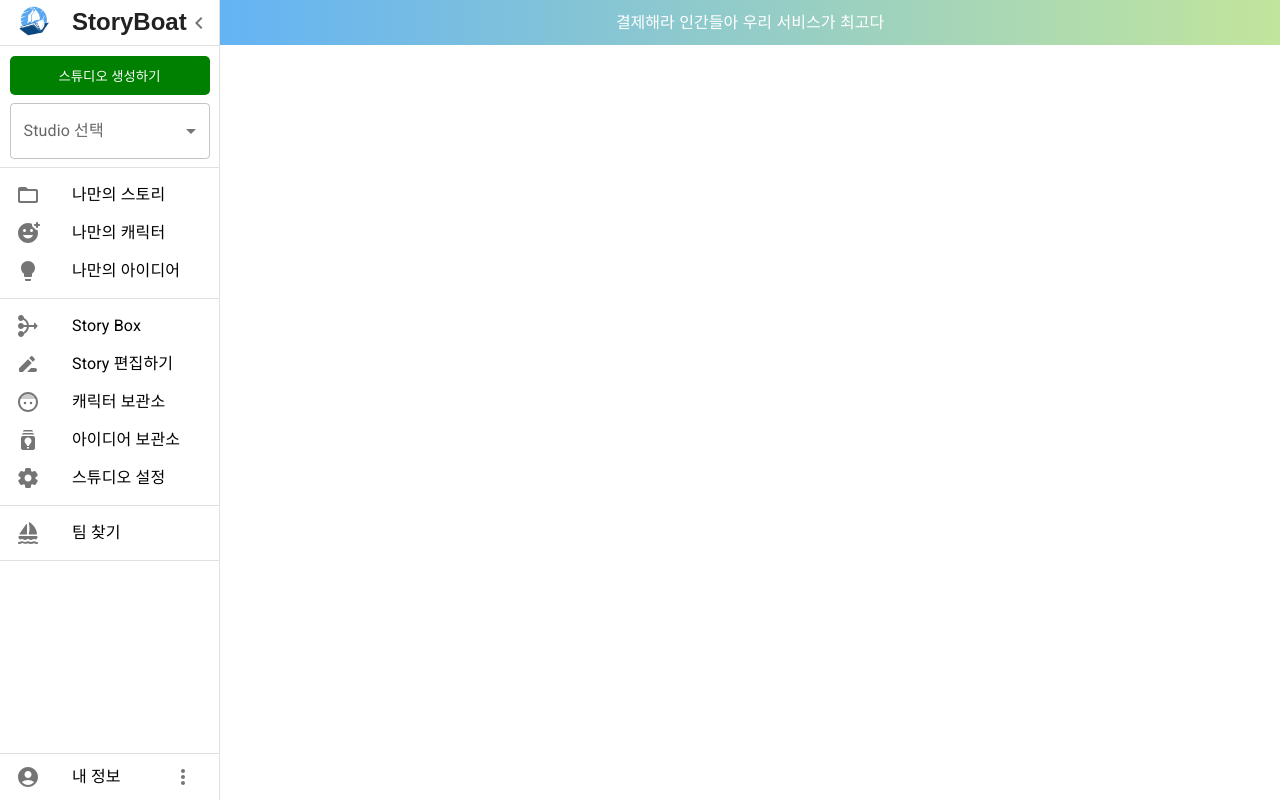
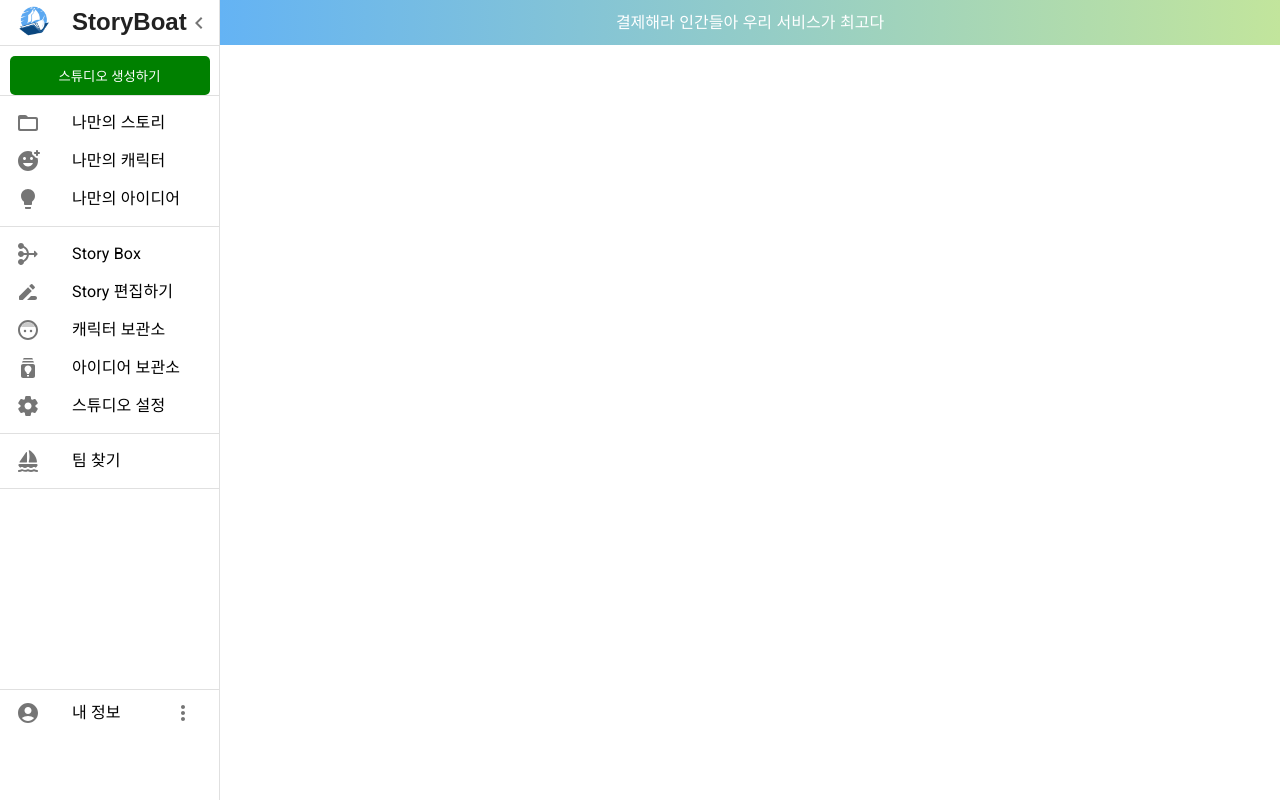
Before and after one commit to gittidev/Storyboat, a React (Vite) app in the folder frontend/: page /storyboat in a window 1280 px wide. Built offline with nearby package versions, Linux system fonts and the light colour scheme.

Commit message:
fix : 공용 컴포넌트 commons 디렉토리 생성 반영

```diff
--- a/frontend/src/components/Commons/NavBar.tsx
+++ b/frontend/src/components/Commons/NavBar.tsx
@@ -33,7 +33,7 @@ import ChevronRightIcon from "@mui/icons-material/ChevronRight";
 import Logo from "../../assets/logo.png";
 import LongMenu from "./LongMenu";
 
-import SelectStudio from "../SelectStudio";
+// import SelectStudio
 import { handleMenuClick } from "../../utils/menuUtils";
 import CustomButton from "./CustomButton";
 
@@ -136,7 +136,7 @@ export default function NavBar() {
         {/* 참여중인 스튜디오 고르기 */}
         <div style={{display : 'flex' , flexDirection : 'column', alignItems:'center', marginTop :'10px'}}>
         <CustomButton content="스튜디오 생성하기" bgcolor="green" width="200px"/>
-        <SelectStudio/>
+        {/* <SelectStudio/> */}
         </div>
 
 
--- a/frontend/src/components/SelectStudio.tsx
+++ b/frontend/src/components/SelectStudio.tsx
@@ -1,49 +1,49 @@
-import * as React from 'react';
-import InputLabel from '@mui/material/InputLabel';
-import MenuItem from '@mui/material/MenuItem';
-import FormControl from '@mui/material/FormControl';
-import Select, { SelectChangeEvent } from '@mui/material/Select';
-import { useRecoilState } from 'recoil';
-import { selectedStudioState } from '../stores/studioAtom';
+// import * as React from 'react';
+// import InputLabel from '@mui/material/InputLabel';
+// import MenuItem from '@mui/material/MenuItem';
+// import FormControl from '@mui/material/FormControl';
+// import Select, { SelectChangeEvent } from '@mui/material/Select';
+// import { useRecoilState } from 'recoil';
+// // import { selectedStudioState } from '../../stores/studioAtom';
 
-export default function SelectStudio() {
-  const [studio, setStudio] = useRecoilState(selectedStudioState);
-  const [open, setOpen] = React.useState(false);
+// export default function SelectStudio() {
+//   const [studio, setStudio] = useRecoilState(selectedStudioState);
+//   const [open, setOpen] = React.useState(false);
 
-  const handleChange = (event: SelectChangeEvent<string | number>) => {
-    setStudio(event.target.value);
-  };
+//   const handleChange = (event: SelectChangeEvent<string | number>) => {
+//     setStudio(event.target.value);
+//   };
 
-  const handleClose = () => {
-    setOpen(false);
-  };
+//   const handleClose = () => {
+//     setOpen(false);
+//   };
 
-  const handleOpen = () => {
-    setOpen(true);
-  };
+//   const handleOpen = () => {
+//     setOpen(true);
+//   };
 
-  return (
-    <div>
-      <FormControl sx={{ m: 1, minWidth: 200 }}>
-        <InputLabel id="demo-controlled-open-select-label">Studio 선택</InputLabel>
-        <Select
-          labelId="demo-controlled-open-select-label"
-          id="demo-controlled-open-select"
-          open={open}
-          onClose={handleClose}
-          onOpen={handleOpen}
-          value={studio}
-          label="Studio"
-          onChange={handleChange}
-        >
-          <MenuItem value="">
-            <em>None</em>
-          </MenuItem>
-          <MenuItem value={10}>Ten</MenuItem>
-          <MenuItem value={20}>Twenty</MenuItem>
-          <MenuItem value={30}>Thirty</MenuItem>
-        </Select>
-      </FormControl>
-    </div>
-  );
-}
+//   return (
+//     <div>
+//       <FormControl sx={{ m: 1, minWidth: 200 }}>
+//         <InputLabel id="demo-controlled-open-select-label">Studio 선택</InputLabel>
+//         <Select
+//           labelId="demo-controlled-open-select-label"
+//           id="demo-controlled-open-select"
+//           open={open}
+//           onClose={handleClose}
+//           onOpen={handleOpen}
+//           value={studio}
+//           label="Studio"
+//           onChange={handleChange}
+//         >
+//           <MenuItem value="">
+//             <em>None</em>
+//           </MenuItem>
+//           <MenuItem value={10}>Ten</MenuItem>
+//           <MenuItem value={20}>Twenty</MenuItem>
+//           <MenuItem value={30}>Thirty</MenuItem>
+//         </Select>
+//       </FormControl>
+//     </div>
+//   );
+// }
--- a/frontend/src/stores/studioatom.ts
+++ b/frontend/src/stores/studioatom.ts
@@ -1,10 +1,10 @@
-import { atom } from 'recoil';
+// import { atom } from 'recoil';
 // import { StudioType } from '../components/StudioSetting/StudioType';
 
 
 
 // 선택된 스튜디오의 정보
-export const selectedStudioState = atom<string | number>({
-  key: 'selectedStudioState',
-  default: '',
-});
+// export const selectedStudioState = atom<string | number>({
+//   key: 'selectedStudioState',
+//   default: '',
+// });
```
